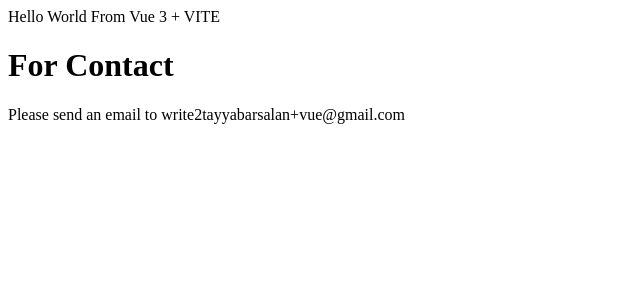
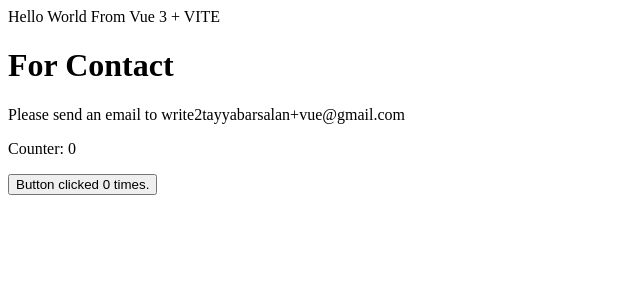
Before and after one commit to TAYYAB-BUKC/Vue3-Fundamentals, a Vue app in the folder Components/vue-components-demo/: page / in a window 1280 px wide. Shown: the top 300 px of the page, without its empty margins (0-640 px from the left). Built offline with nearby package versions, Linux system fonts and the light colour scheme.

Commit message:
ButtonCounter component rendered in App.vue.

```diff
--- a/Components/vue-components-demo/src/components/App.vue
+++ b/Components/vue-components-demo/src/components/App.vue
@@ -6,6 +6,7 @@
         {{message}}
     </div>
     <contact-us></contact-us>
+    <button-counter></button-counter>
 </template>
 
 <script>
```
